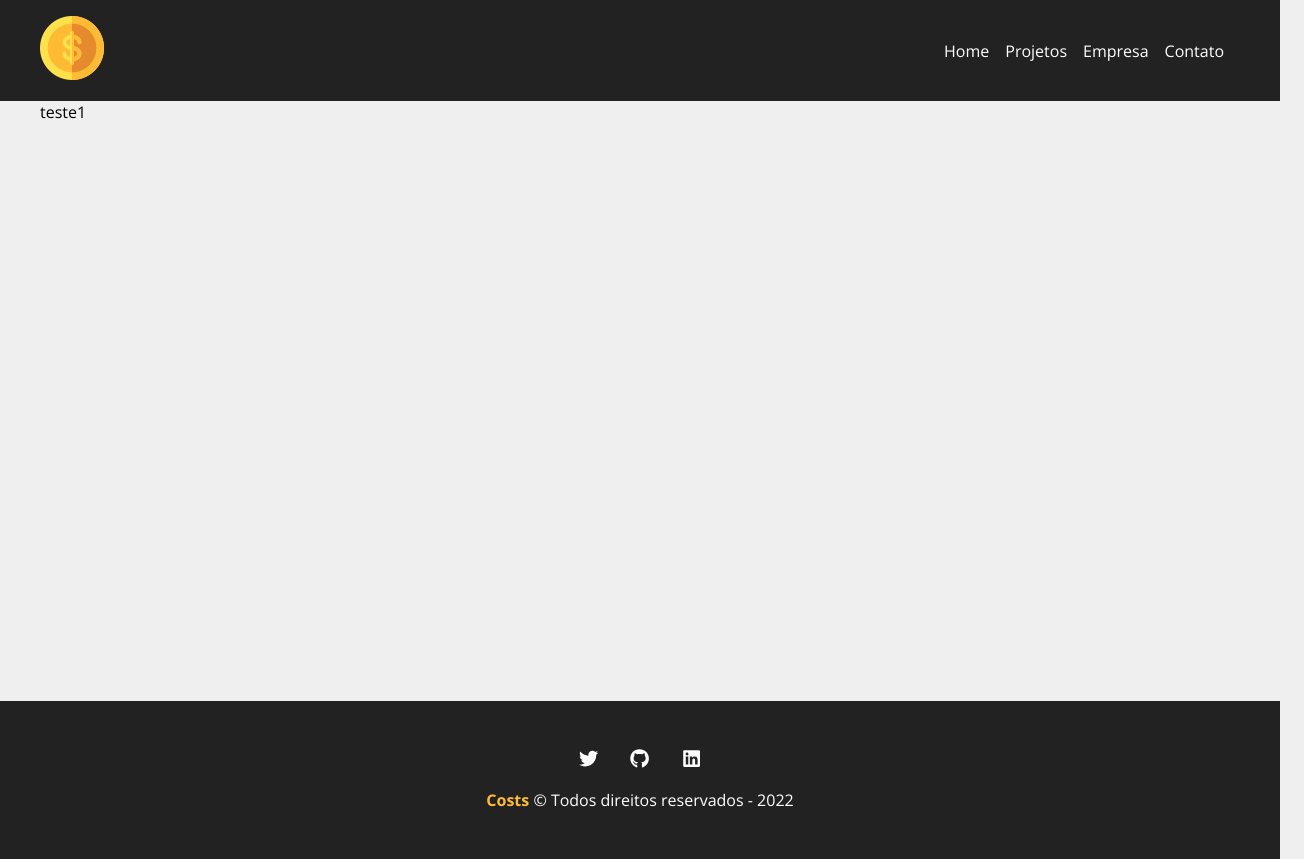
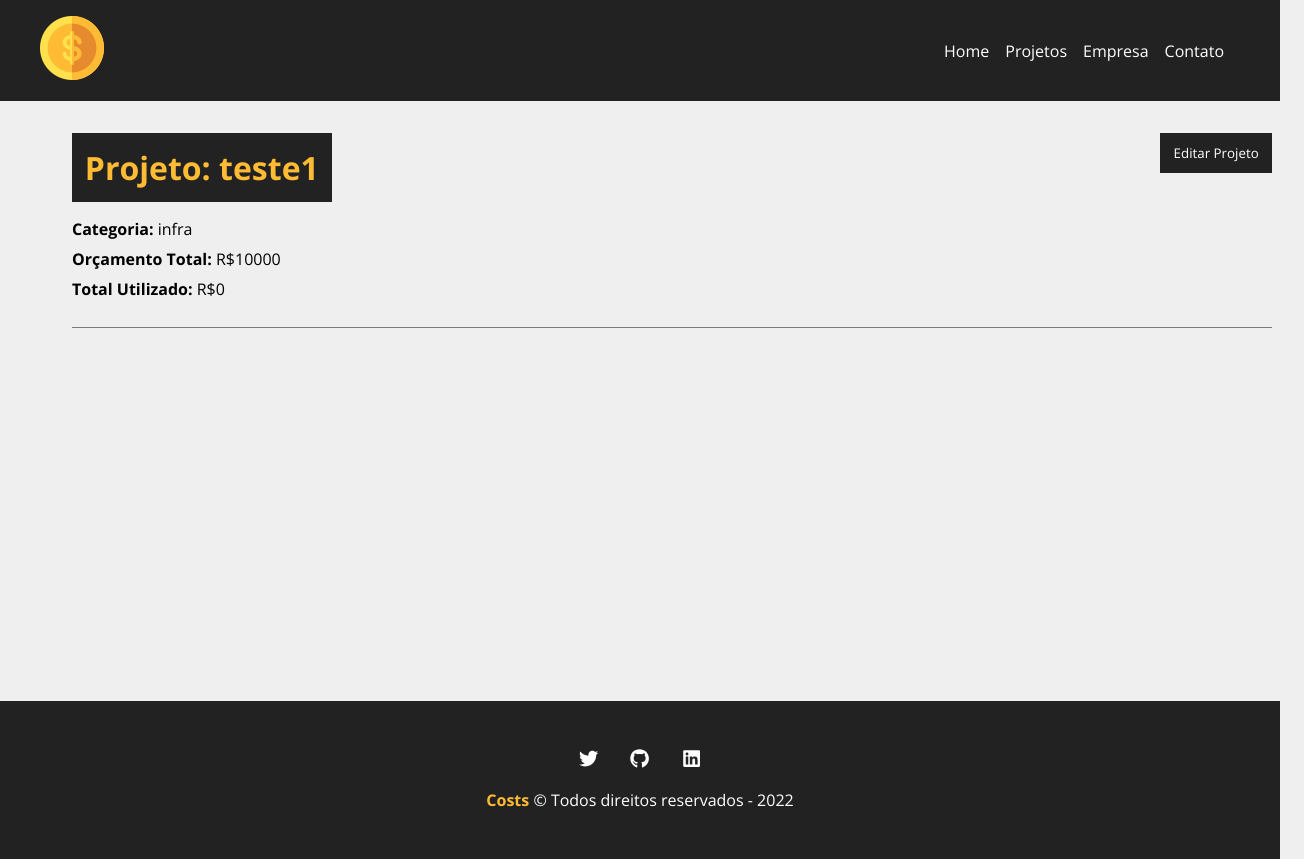
Before and after one commit to juniorcaus/COSTS, a React (Create React App) app: page /project/6 in a window 1280 px wide. Shown: the whole page, 1304 px wide, since content can reach past the window. Built offline with nearby package versions, Linux system fonts and the light colour scheme; data requests are answered from the project's data file.

Commit message:
Exibindo detalhes do projeto - #31

```diff
--- a/src/components/pages/Project.js
+++ b/src/components/pages/Project.js
@@ -2,6 +2,8 @@
 import { useParams } from 'react-router-dom';
 import { useState, useEffect} from 'react';
 
+import Container from '../layout/Container';
+import Loading from '../layout/Loading';
 import styles from './Project.module.css';
 
 
@@ -11,8 +13,11 @@
 
  const [project, setProject] = useState([])
 
+ const [showProjectForm, setShowProjectForm] = useState(false)
+
     useEffect(() => {
 
+      setTimeout(() => {
         fetch(`http://localhost:5000/projects/${id}`, {
           method: "GET",
           headers: {
@@ -23,11 +28,55 @@
       setProject(data)
      })
      .catch( err => console.log)
+      }, 300)
 
     }, [id])
 
+
+    function toggleProjectForm() {
+      setShowProjectForm(!showProjectForm)
+    }
+
   return (
-    <p>{project.name}</p>
+    <>
+      {project.name ?  (
+        <div className={styles.project_details}>
+          <Container customClass="column">
+            <div className={styles.details_container}>
+              <h1>Projeto: {project.name}</h1>
+
+              <button className={styles.btn} onClick={toggleProjectForm}>
+                {!showProjectForm ? 'Editar Projeto' : 'Fechar'}
+              </button>
+              {!showProjectForm ? (
+                  <div className={styles.project_info}>
+                    <p>
+                      <span>Categoria:</span> {project.category.name}
+                    </p>
+
+                    <p>
+                      <span>Orçamento Total:</span> R${project.budget}
+                    </p>
+
+                    <p>
+                      <span>Total Utilizado:</span> R${project.cost}
+                    </p>
+
+                  </div>
+
+              ) : (
+                <div className={styles.project_info}>
+                  <p>Detalhes do Projeto</p>
+                </div>
+              )}
+
+            </div>
+          </Container>
+        </div>
+
+      ): ( <Loading /> )}
+
+    </>
   )
 }
 
--- a/src/components/pages/Project.module.css
+++ b/src/components/pages/Project.module.css
@@ -0,0 +1,48 @@
+.project_details {
+    padding: 2em;
+}
+
+.project_details h1,
+.project_details h2,
+.project_details p {
+    margin-bottom: 0.5em;
+}
+
+.project_details h1 {
+    background-color: #222;
+    color: #ffbb33;
+    padding: 0.4em;
+}
+
+.project_details span {
+    font-weight: bold;
+}
+
+.details_container,
+.service_form_container {
+    border-bottom: 1px solid #7a7a7a;
+    margin-bottom: 1.2em;
+    padding-bottom: 1.2em;
+    display: flex;
+    justify-content: space-between;
+    flex-wrap: wrap;
+}
+
+.btn {
+    background-color: #222;
+    color: #fff;
+    padding: 0.5em 1em;
+    text-decoration: none;
+    transition: 0.5s;
+    cursor: pointer;
+    max-height: 40px;
+    border: none;
+}
+
+.btn:hover {
+    color: #ffbb33;
+}
+
+.project_info {
+    width: 100%;
+}
```
Lines whose indentation alone changed are shown as unchanged.
